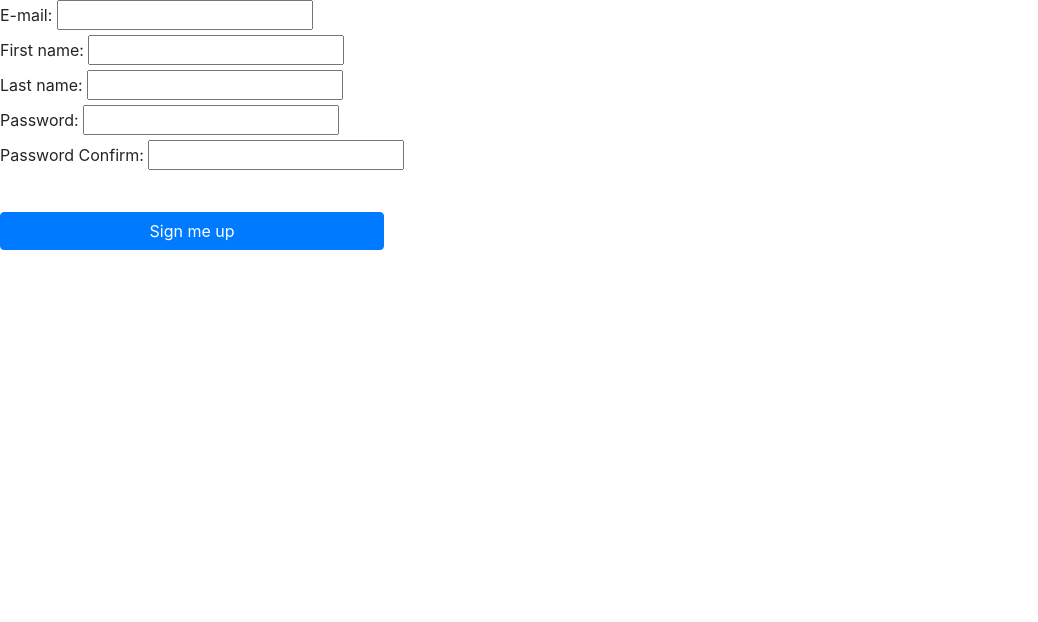
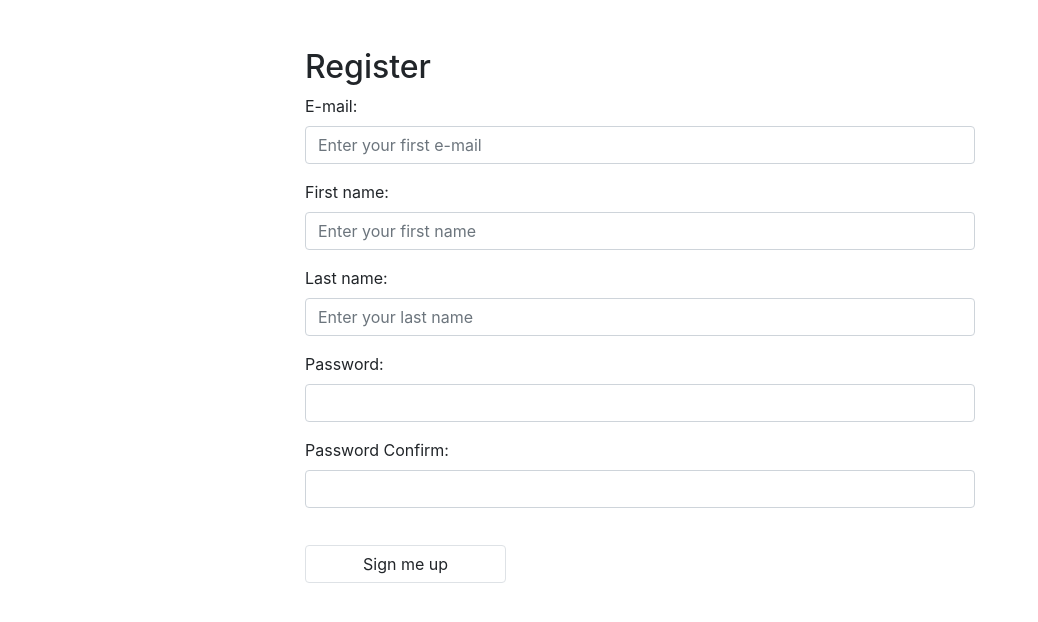
Before and after one commit to LunaOlbrechts/Buddyapp, a PHP site: page /signup.php in a window 1280 px wide. Shown: the part 46-668 px from the top of the page, without its empty margins (0-1038 px from the left). Run offline with PHP 8.4, Linux system fonts and the light colour scheme.

Commit message:
Opmaak form signup

```diff
--- a/signup.php
+++ b/signup.php
@@ -35,49 +35,55 @@
 <body>
     <?php include_once("include/nav.inc.php"); ?>
 
+    <div class="container mt-5">
+
+    <h2 form__title>Register</h2>
+
     <?php if(isset($error)): ?>
-            <div class="error"><?php echo $error; ?></div>
+            <div class="error mr-5"><?php echo $error; ?></div>
     <?php endif; ?>
 
         <?php if(isset($success)): ?>
-                <div class="success"><?php echo $success ?></div>
+                <div class="success mr-5"><?php echo $success ?></div>
         <?php endif; ?>
 
 
     <form action="" method="post">
 
 
-        <div>
+        <div class="form-group">
             <label for="email">E-mail:</label>
-            <input type="text" name="email" id="email">
+            <input class="form-control" type="text" name="email" id="email" placeholder="Enter your first e-mail">
+        </div>
+
+        <div class="form-group">
+            <label for="firstname">First name:</label>
+            <input class="form-control" type="text" name="firstname" id="firstname" placeholder="Enter your first name">
+        </div>
+
+        <div class="form-group">
+            <label for="lastname">Last name:</label>
+            <input class="form-control" type="text" name="lastname" id="lastname" placeholder="Enter your last name">
+        </div>
+
+        <div class="form-group">
+            <label for="password">Password:</label>
+            <input class="form-control" type="password" name="password" id="password">
+        </div>
+
+        <div class="form-group">
+            <label for="passwordconf">Password Confirm:</label>
+            <input class="form-control" type="password" name="passwordconf" id="passwordconf">
         </div>
 
         <div>
-            <label for="firstname">First name:</label>
-            <input type="text" name="firstname" id="firstname">
-        </div>
-
-        <div>
-            <label for="lastname">Last name:</label>
-            <input type="text" name="lastname" id="lastname">
-        </div>
-
-        <div>
-            <label for="password">Password:</label>
-            <input type="password" name="password" id="password">
-        </div>
-
-        <div>
-            <label for="passwordconf">Password Confirm:</label>
-            <input type="password" name="passwordconf" id="passwordconf">
-        </div>
-
-        <div>
-            <input class="btn btn-primary" name="signup-btn" type="submit" value="Sign me up">
+            <input class="btn border" name="signup-btn" type="submit" value="Sign me up">
         </div>
 
     </form>
 
+    </div>
+
 
 </body>
 </html>
```
